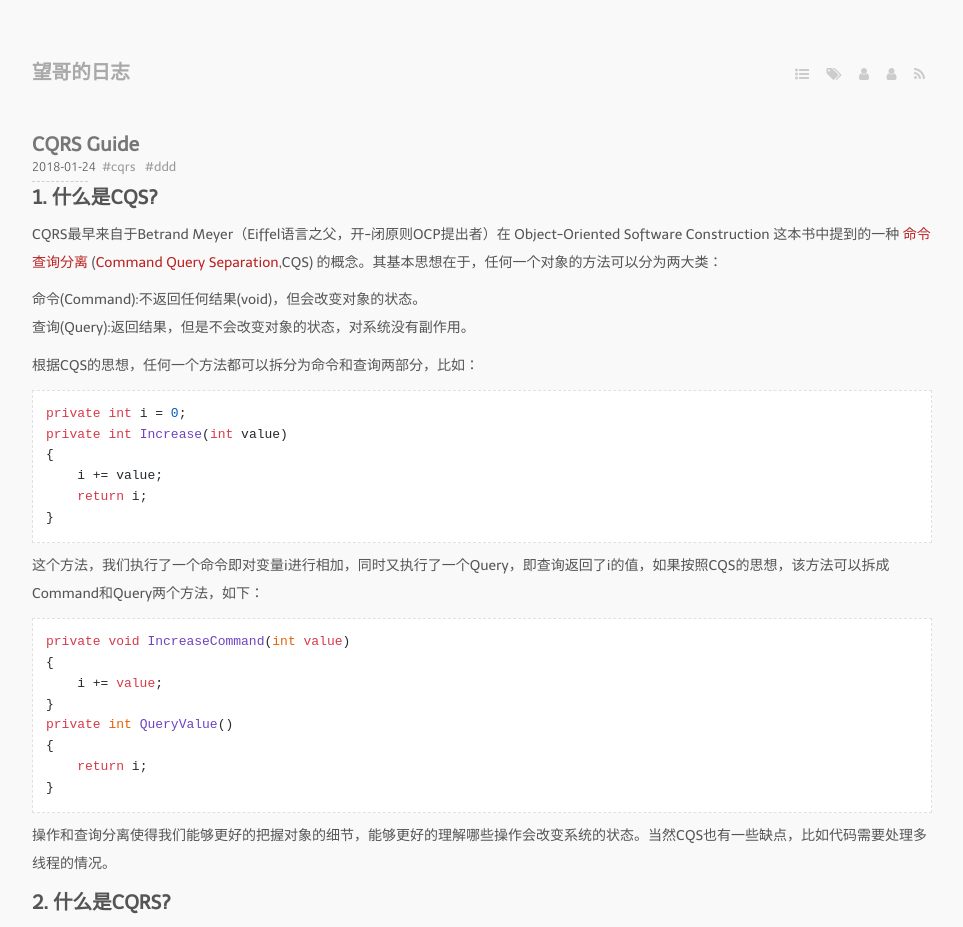
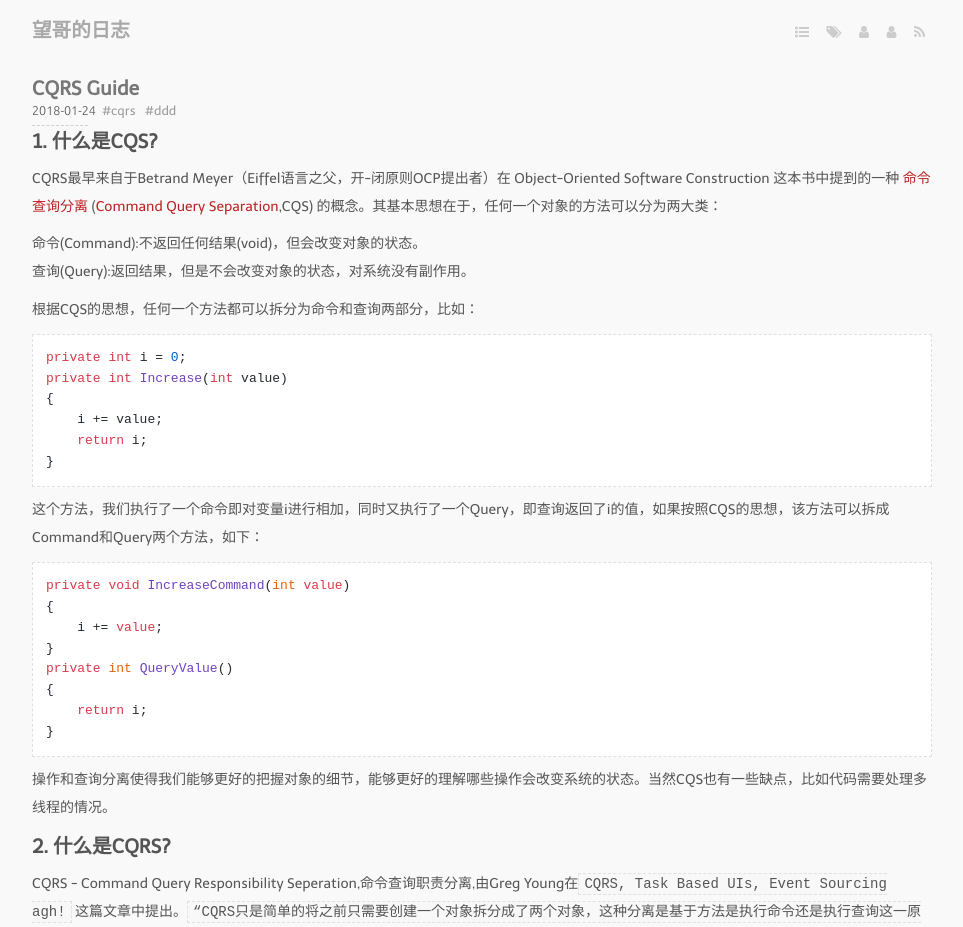
Before and after one commit to wongoo/blog-jekyll, a Jekyll site: the page built from index.markdown, in a window 1280 px wide. Shown: the top 927 px of the page, without its empty margins (158-1121 px from the left). Built offline with Jekyll 4.4.1, drawn with Linux system fonts in a browser that asks for light colours; nearby versions of some CDN libraries; some web fonts are replaced.

Commit message:
update style

```diff
--- a/media/css/style.css
+++ b/media/css/style.css
@@ -73,7 +73,7 @@ time {
 header {
   margin: 0 auto;
   text-align: justify;
-  margin: 3em auto; }
+  margin: 0 auto; }
   @media screen and (min-width: 320px) {
     header {
       width: 300px; } }
--- a/media/css/style.scss
+++ b/media/css/style.scss
@@ -46,7 +46,7 @@ time { font-family: #{$time-font} }
 header {
   @include page;
   text-align: justify;
-  margin: 0em auto;
+  margin: 0 auto;
   &:after { content: ''; width: 100%; display: inline-block; }
 
   #header {
```
